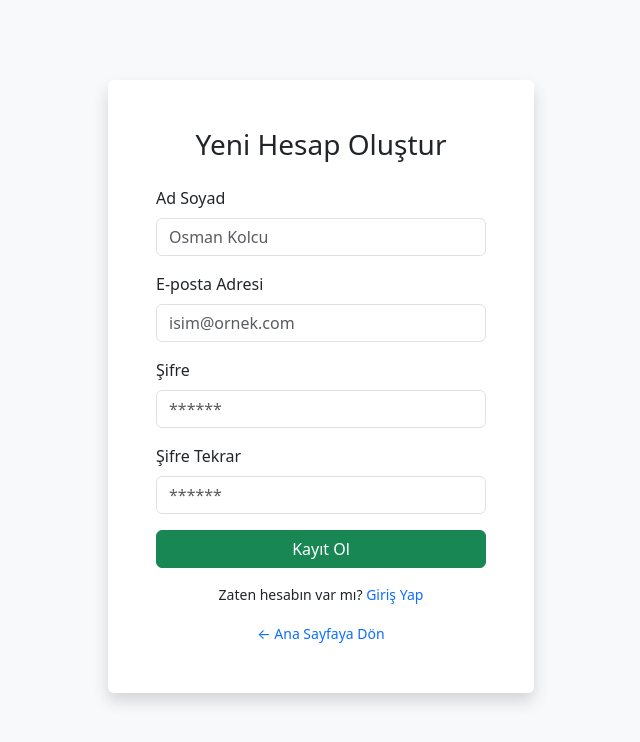
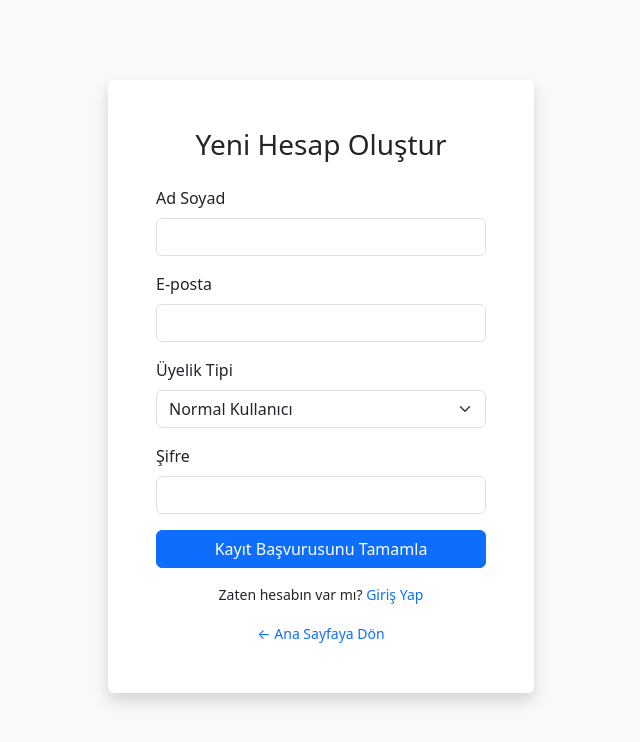
Before and after one commit to osman-klc/web_projesi, a plain HTML site: page register.html in a window 1280 px wide. Shown: the whole page, without its empty margins (319-959 px from the left). Drawn offline with nearby package versions, Linux system fonts and the light colour scheme.

Commit message:
Kayıt sayfasına rol seçimi ve CV yükleme eklendi, Admin paneli taslağı oluşturuldu

```diff
--- a/register.html
+++ b/register.html
@@ -16,24 +16,38 @@
         <div class="card shadow border-0">
             <div class="card-body p-5">
                 <h3 class="text-center mb-4">Yeni Hesap Oluştur</h3>
-                <form>
+                <form id="registerForm" enctype="multipart/form-data">
     <div class="mb-3">
         <label class="form-label">Ad Soyad</label>
-                        <input type="text" class="form-control" placeholder="Osman Kolcu">
+        <input type="text" class="form-control" required>
     </div>
+
     <div class="mb-3">
-                        <label class="form-label">E-posta Adresi</label>
-                        <input type="email" class="form-control" placeholder="isim@ornek.com">
+        <label class="form-label">E-posta</label>
+        <input type="email" class="form-control" required>
     </div>
+
+    <div class="mb-3">
+        <label class="form-label">Üyelik Tipi</label>
+        <select class="form-select" id="roleSelect" required onchange="toggleCVUpload()">
+            <option value="user">Normal Kullanıcı</option>
+            <option value="expert">Uzman (CV Gereklidir)</option>
+            <option value="admin">Admin</option>
+        </select>
+    </div>
+
+    <div class="mb-3 d-none" id="cvUploadSection">
+        <label class="form-label text-danger fw-bold">CV Yükle (PDF formatında)</label>
+        <input type="file" class="form-control border-danger" accept=".pdf">
+        <small class="text-muted">Uzman başvuruları admin onayından geçmektedir.</small>
+    </div>
+
     <div class="mb-3">
         <label class="form-label">Şifre</label>
-                        <input type="password" class="form-control" placeholder="******">
+        <input type="password" class="form-control" required>
     </div>
-                    <div class="mb-3">
-                        <label class="form-label">Şifre Tekrar</label>
-                        <input type="password" class="form-control" placeholder="******">
-                    </div>
-                    <button type="submit" class="btn btn-success w-100">Kayıt Ol</button>
+
+    <button type="submit" class="btn btn-primary w-100">Kayıt Başvurusunu Tamamla</button>
 </form>
                 <div class="text-center mt-3">
                     <p class="small">Zaten hesabın var mı? <a href="login.html" class="text-decoration-none">Giriş Yap</a></p>
@@ -42,6 +56,23 @@
             </div>
         </div>
     </div>
+    <script src="https://cdn.jsdelivr.net/npm/bootstrap@5.3.0/dist/js/bootstrap.bundle.min.js"></script>
+
+    <script>
+    function toggleCVUpload() {
+        const roleSelect = document.getElementById('roleSelect');
+        const cvSection = document.getElementById('cvUploadSection');
+
+        if (roleSelect.value === 'expert') {
+            cvSection.classList.remove('d-none'); // "Uzman" seçilirse alanı göster
+        } else {
+            cvSection.classList.add('d-none');    // Diğer durumlarda gizle
+        }
+    }
+    </script>
 
 </body>
 </html>
+
+</body>
+</html>
```
Lines whose indentation alone changed are shown as unchanged.
